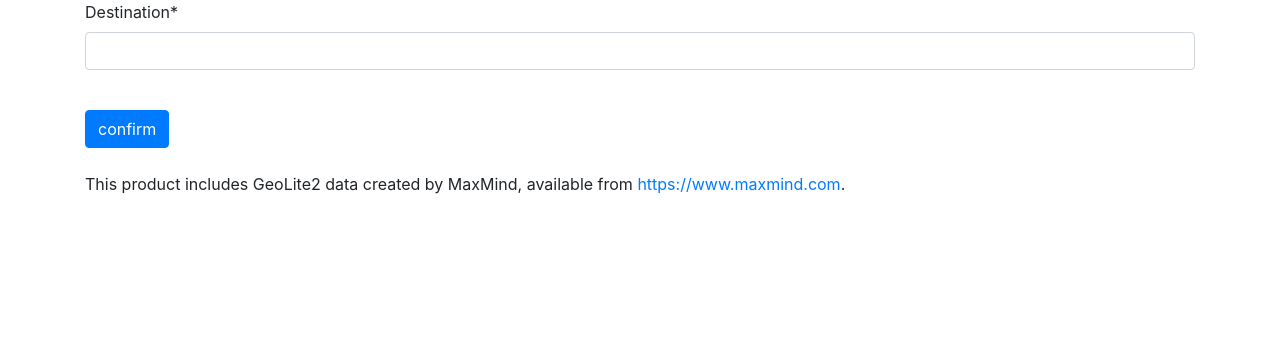
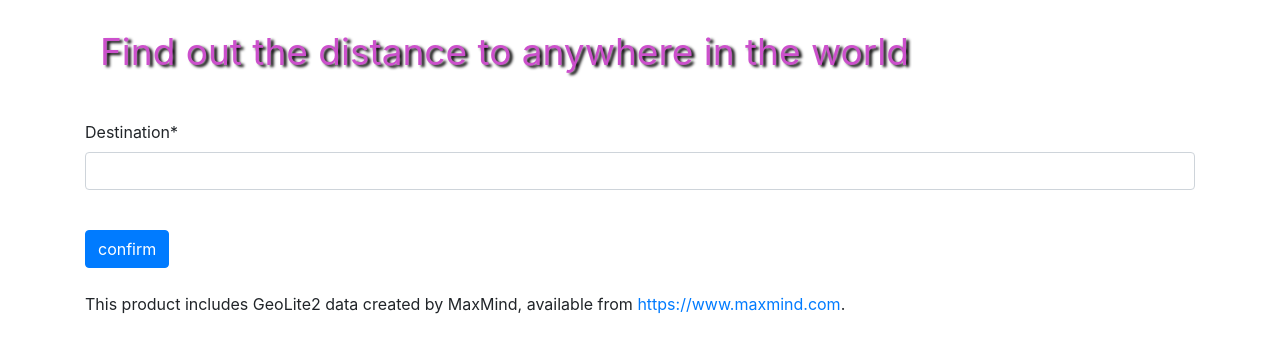
Before and after one commit to Lex-23/Geodistance_app, a Django app: template Geodistance_app/templates/measurements/main.html in a window 1280 px wide. Shown: the top 353 px of the page. Run offline with Django 3.2, Linux system fonts and the light colour scheme; the template is opened without the code that fills it: values that come from a table or form of the project are taken from there, others are empty; some libraries are stand-ins or nearby versions.

Commit message:
remarked main.html

```diff
--- a/Geodistance_app/templates/measurements/main.html
+++ b/Geodistance_app/templates/measurements/main.html
@@ -6,6 +6,15 @@ calculate distance
 {% endblock title %}
 
 {% block content %}
+<div class="container">
+    <br>
+    <p align="left" style="font-size: 37px;
+    color: #CC50CC;
+    text-shadow: 3px 2px 3px black;">
+        Find out the distance to anywhere in the world
+    </p>
+    <br>
+
 
     <!-- Modal -->
     <div class="modal fade" id="exampleModal" tabindex="-1"
@@ -24,6 +33,7 @@ calculate distance
       </div>
     </div>
 
+</div>
 
 {{ map|safe }}
 
```
Also changed, not shown: Geodistance_app/db.sqlite3. Lines whose indentation alone changed are shown as unchanged.
